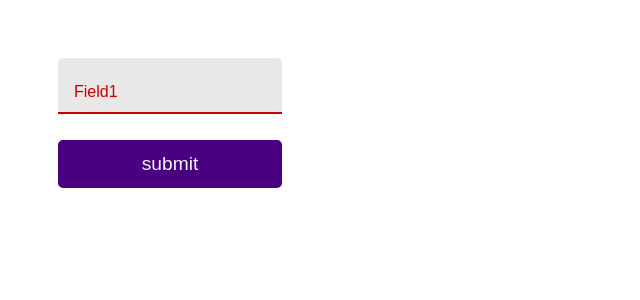
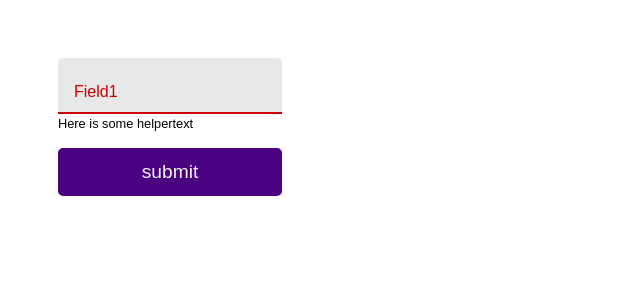
Before and after one commit to ThereseRingPersen/forms, a React (Create React App) app: page / in a window 1280 px wide. Shown: the top 300 px of the page, without its empty margins (0-640 px from the left). Built offline with nearby package versions, Linux system fonts and the light colour scheme.

Commit message:
restructure Textfield component and test mvp helper text

```diff
--- a/src/components/TextField/TextField.tsx
+++ b/src/components/TextField/TextField.tsx
@@ -1,39 +1,44 @@
 import React from 'react';
-import styled from 'styled-components';
 import Label from './Label';
 import TextInput from './TextInput';
-
-const FormGroup = styled.div`
-    position: relative;
-    margin-bottom: 2em;
-    height: 2.5em;
-`;
-
-interface TextFieldProps {
+import { formColors } from './formColors';
+import { InputGroup, FormGroup, HelperText } from './styles';
+type Type = 'text' | 'email' | 'password';
+interface TextFieldProps
+    extends React.DetailedHTMLProps<React.InputHTMLAttributes<HTMLInputElement>, HTMLInputElement> {
     id: string;
+    type: Type;
     value?: string;
     labelText: string;
-    isActive: boolean;
+    active: boolean;
     hasError: boolean;
+    errorMessage?: string;
+    helperText?: string;
     onChange: (e: React.FormEvent<HTMLInputElement>) => void;
     onBlur?: (e: React.FormEvent<HTMLInputElement>) => void;
     onFocus?: (e: React.FormEvent<HTMLInputElement>) => void;
+    ref: any;
 }
 
 const TextField = (props: TextFieldProps) => {
     return (
         <FormGroup>
+            <InputGroup>
                 <TextInput
                     id={props.id}
-                isActive={props.isActive}
+                    isActive={props.active}
                     hasError={props.hasError}
                     onChange={props.onChange}
                     onBlur={props.onBlur}
                     onFocus={props.onFocus}
+                    type={props.type}
+                    ref={props.ref}
                 />
-            <Label htmlFor={props.id} isActive={props.isActive} hasError={props.hasError}>
+                <Label htmlFor={props.id} isActive={props.active} hasError={props.hasError}>
                     {props.labelText}
                 </Label>
+            </InputGroup>
+            <HelperText>Here is some helpertext</HelperText>
         </FormGroup>
     );
 };
```
Lines whose indentation alone changed are shown as unchanged.
